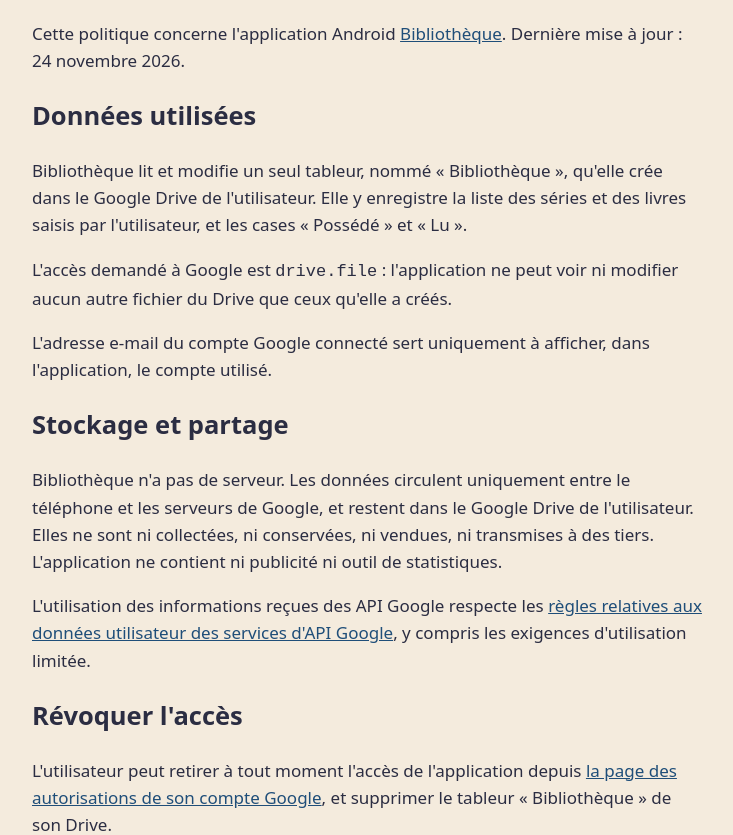
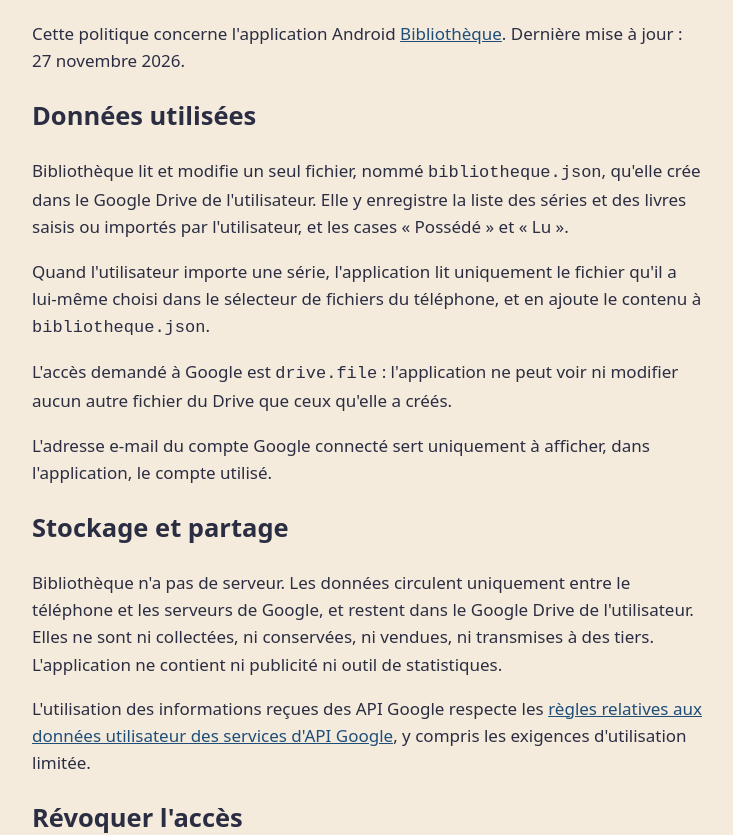
Before and after one commit to atlantis3001/atlantis3001.github.io, a plain HTML site: page bibliotheque/confidentialite.html in a window 1280 px wide. Shown: the part 122-957 px from the top of the page, without its empty margins (272-1005 px from the left). Drawn offline with Linux system fonts and the light colour scheme.

Commit message:
docs(bibliotheque): fichier JSON au lieu du tableur

```diff
--- a/bibliotheque/confidentialite.html
+++ b/bibliotheque/confidentialite.html
@@ -10,10 +10,11 @@
 <body>
 <main>
   <h1><img src="icone.png" alt="">Politique de confidentialité</h1>
-  <p>Cette politique concerne l'application Android <a href="./">Bibliothèque</a>. Dernière mise à jour : 24 novembre 2026.</p>
+  <p>Cette politique concerne l'application Android <a href="./">Bibliothèque</a>. Dernière mise à jour : 27 novembre 2026.</p>
 
   <h2>Données utilisées</h2>
-  <p>Bibliothèque lit et modifie un seul tableur, nommé « Bibliothèque », qu'elle crée dans le Google Drive de l'utilisateur. Elle y enregistre la liste des séries et des livres saisis par l'utilisateur, et les cases « Possédé » et « Lu ».</p>
+  <p>Bibliothèque lit et modifie un seul fichier, nommé <code>bibliotheque.json</code>, qu'elle crée dans le Google Drive de l'utilisateur. Elle y enregistre la liste des séries et des livres saisis ou importés par l'utilisateur, et les cases « Possédé » et « Lu ».</p>
+  <p>Quand l'utilisateur importe une série, l'application lit uniquement le fichier qu'il a lui-même choisi dans le sélecteur de fichiers du téléphone, et en ajoute le contenu à <code>bibliotheque.json</code>.</p>
   <p>L'accès demandé à Google est <code>drive.file</code> : l'application ne peut voir ni modifier aucun autre fichier du Drive que ceux qu'elle a créés.</p>
   <p>L'adresse e-mail du compte Google connecté sert uniquement à afficher, dans l'application, le compte utilisé.</p>
 
@@ -22,7 +23,7 @@
   <p>L'utilisation des informations reçues des API Google respecte les <a href="https://developers.google.com/terms/api-services-user-data-policy">règles relatives aux données utilisateur des services d'API Google</a>, y compris les exigences d'utilisation limitée.</p>
 
   <h2>Révoquer l'accès</h2>
-  <p>L'utilisateur peut retirer à tout moment l'accès de l'application depuis <a href="https://myaccount.google.com/permissions">la page des autorisations de son compte Google</a>, et supprimer le tableur « Bibliothèque » de son Drive.</p>
+  <p>L'utilisateur peut retirer à tout moment l'accès de l'application depuis <a href="https://myaccount.google.com/permissions">la page des autorisations de son compte Google</a>, et supprimer le fichier <code>bibliotheque.json</code> de son Drive. Les versions précédentes de l'application utilisaient un tableur « Bibliothèque », qui peut lui aussi être supprimé.</p>
 
   <h2>Contact</h2>
   <p>Pour toute question : <a href="https://github.com/atlantis3001/atlantis3001.github.io/issues">ouvrir un ticket sur GitHub</a>.</p>
```
Also changed, not shown: bibliotheque/index.html (+1 -1 lines).
